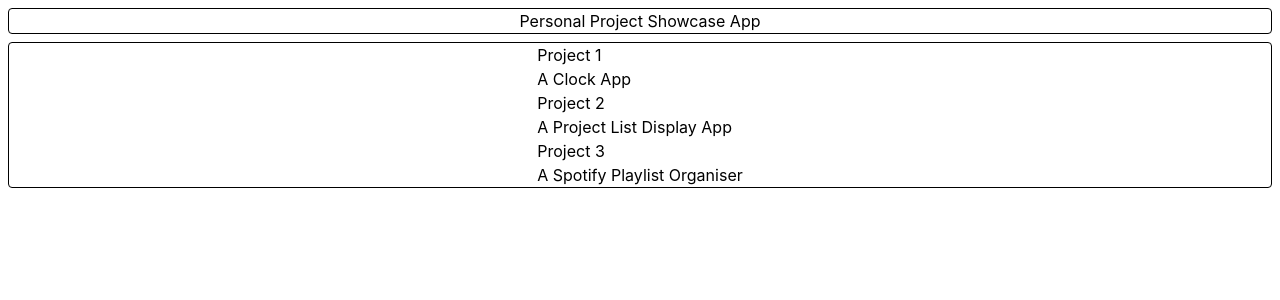
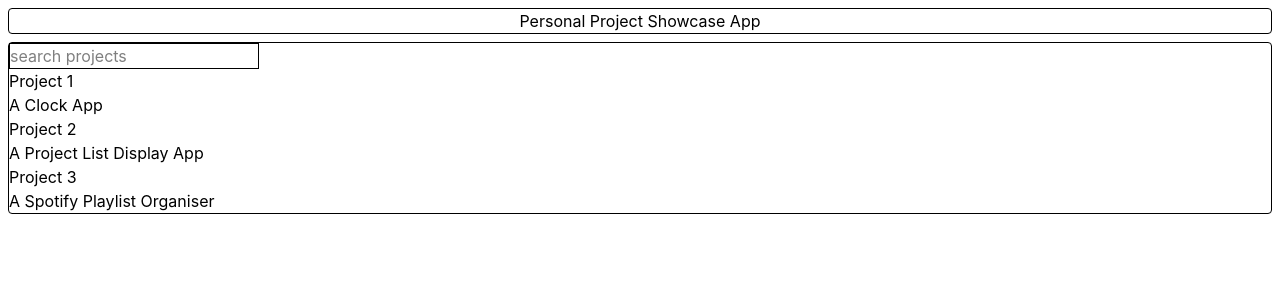
Before and after one commit to CaseyWachiuri/Personal-Project-Showcase-App, a React (Vite) app: page / in a window 1280 px wide. Shown: the top 300 px of the page. Built offline with nearby package versions, Linux system fonts and the light colour scheme.

Commit message:
style: adding slight styling to the projects list

```diff
--- a/src/components/ProjectList.jsx
+++ b/src/components/ProjectList.jsx
@@ -3,8 +3,17 @@ import ProjectItem from './ProjectItem'
 function ProjectList({ projects }) {
   const projectItems = projects.map((proj) => (<ProjectItem key={proj.id} title={proj.title} description={proj.description} />))
 
+  function handleSearch() {
+    console.log("Hello there");
+  }
+
   return (
-    <div className="border bg-red=800 rounded flex justify-center h6 items-center m-2">
+    <div className="border bg-red=800 rounded flex-col justify-center h6 items-center m-2">
+      <input className="border flex"
+        type='search'
+        value={name}
+        onChange={handleSearch}
+        placeholder="search projects" />
       <ul>
         {projectItems}
       </ul>
```
